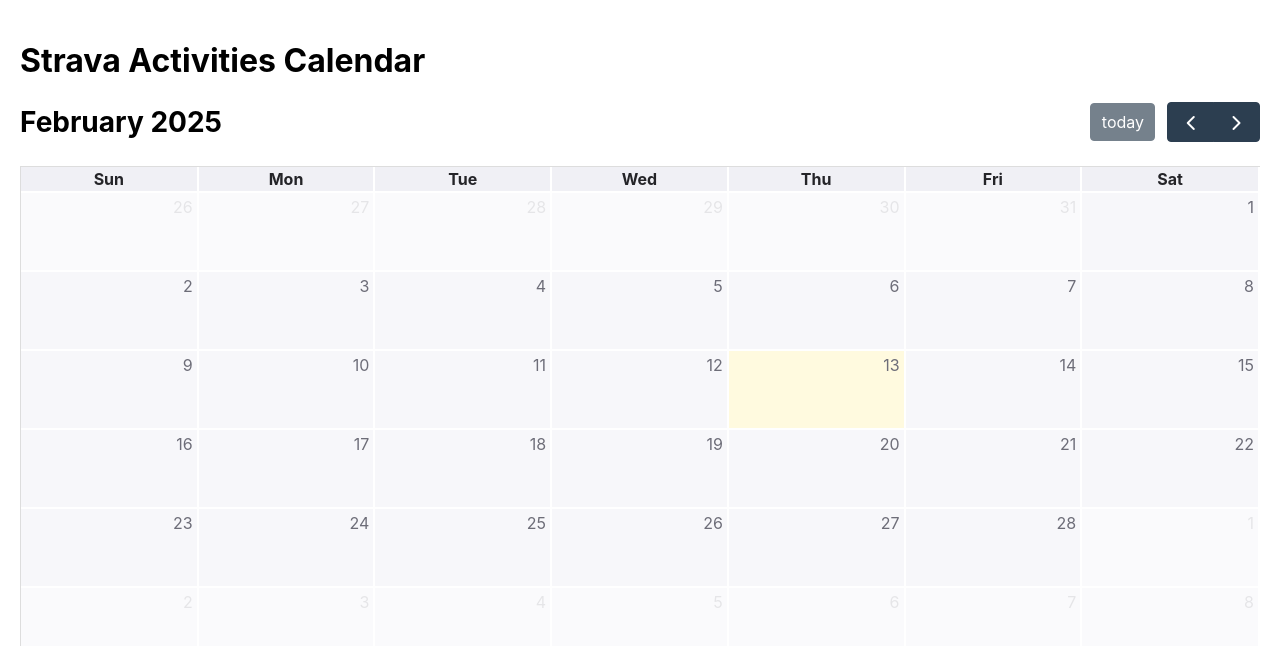
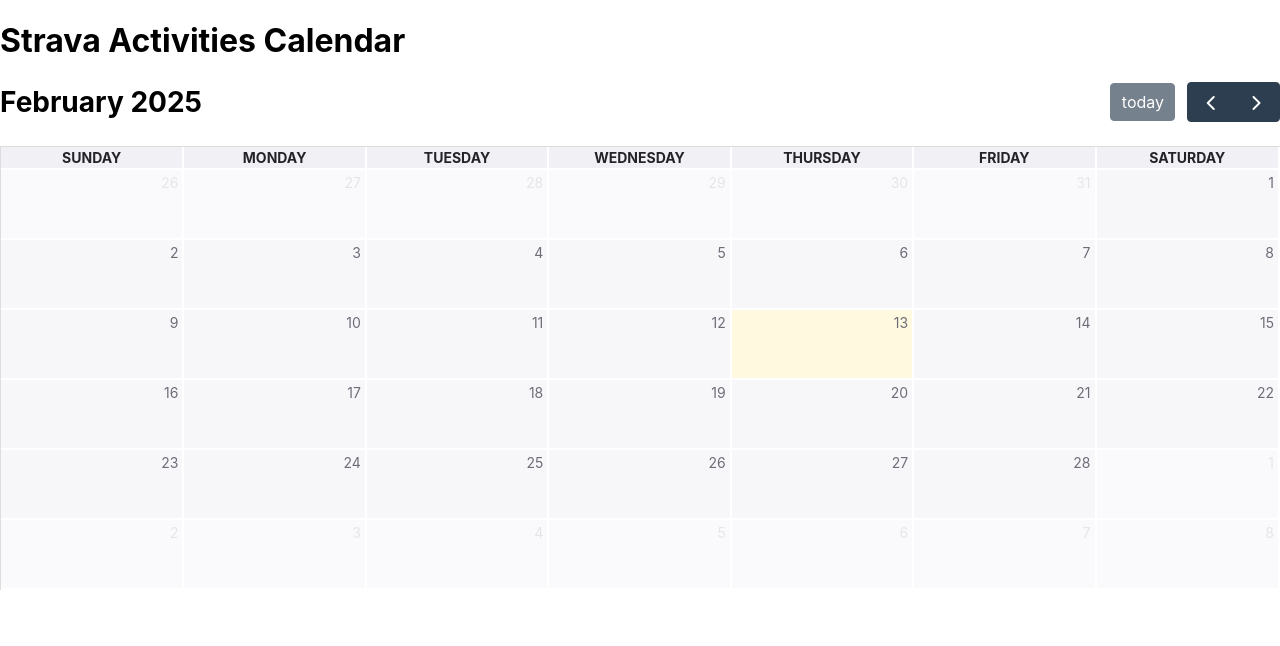
Before and after one commit to sunnybunnyy/training-dashboard, a React (Create React App) app in the folder frontend/: page / in a window 1280 px wide. Shown: the top 646 px of the page. Built offline with nearby package versions, Linux system fonts and the light colour scheme; no server answers.

Commit message:
Display full weekday name

```diff
--- a/frontend/src/App.css
+++ b/frontend/src/App.css
@@ -43,11 +43,6 @@
   text-overflow: ellipsis; /* Show ellipses for overflow text */
 }
 
-.calendar-container {
-  padding: 20px; /* Add padding around the calendar */
-  margin: 0 auto; /* Center the calendar horizontally */
-}
-
 .fc-theme-standard td, .fc-theme-standard th {
   border: 2px solid #fff;
 }
@@ -56,6 +51,7 @@
 .fc-daygrid-day {
   background-color: #f7f7fa;
   color: #6d6d78;
+  font-size: 14px;
 }
 
 /* Style the previous and next month cells */
@@ -66,5 +62,6 @@
 /* Style the days of the week */
 .fc-col-header-cell {
   background-color: #f0f0f5;
-  color: #242428
+  color: #242428;
+  font-size: 14px;
 }
--- a/frontend/src/App.js
+++ b/frontend/src/App.js
@@ -44,23 +44,8 @@ function App() {
     alert(arg.dateStr)
   }
 
-  // Function to adjust event text size
-  const adjustEventTextSize = (eventEl) => {
-    // Reset the font size to its default value before recalculating
-    // eventEl.style.fontSize = '';
-
-    const cell = eventEl.parentElement;
-    const cellHeight = cell.clientHeight; // Get the cell height
-    const cellWidth = cell.clientWidth; // Get the cell width
-    console.log('Cell Height:', cellHeight, 'Cell Width:', cellWidth);
-
-    // Calculate font size based on cell size
-    const fontSize = Math.min(cellHeight, cellWidth) * 0.5;
-    eventEl.style.fontSize = `${fontSize}px`;
-    console.log('Applied Font Size:', fontSize);
-  };
   // Custom event content
-  const renderEventContent = (eventInfo) => {
+  const handleEventContent = (eventInfo) => {
     return (
       <div className="event-content">
         <b>{eventInfo.event.title}</b>
@@ -70,15 +55,23 @@ function App() {
     );
   };
 
+  const handleDayHeader = (arg) => {
+    // Get the full weekday name
+    const weekdayName = new Intl.DateTimeFormat('en-US', { weekday: 'long' }).format(arg.date);
+    // Convert to uppercase
+    return weekdayName.toUpperCase();
+  }
+
   return (
     <div className="calendar-container">
       <h1>Strava Activities Calendar</h1>
       <FullCalendar
         plugins={[dayGridPlugin, interactionPlugin]}
         initialView='dayGridMonth'
+        dayHeaderContent={handleDayHeader}
         weekends={true}
         events={events}
-        eventContent={renderEventContent}
+        eventContent={handleEventContent}
         dateClick={handleDateClick}
         height="auto"
       />
```
